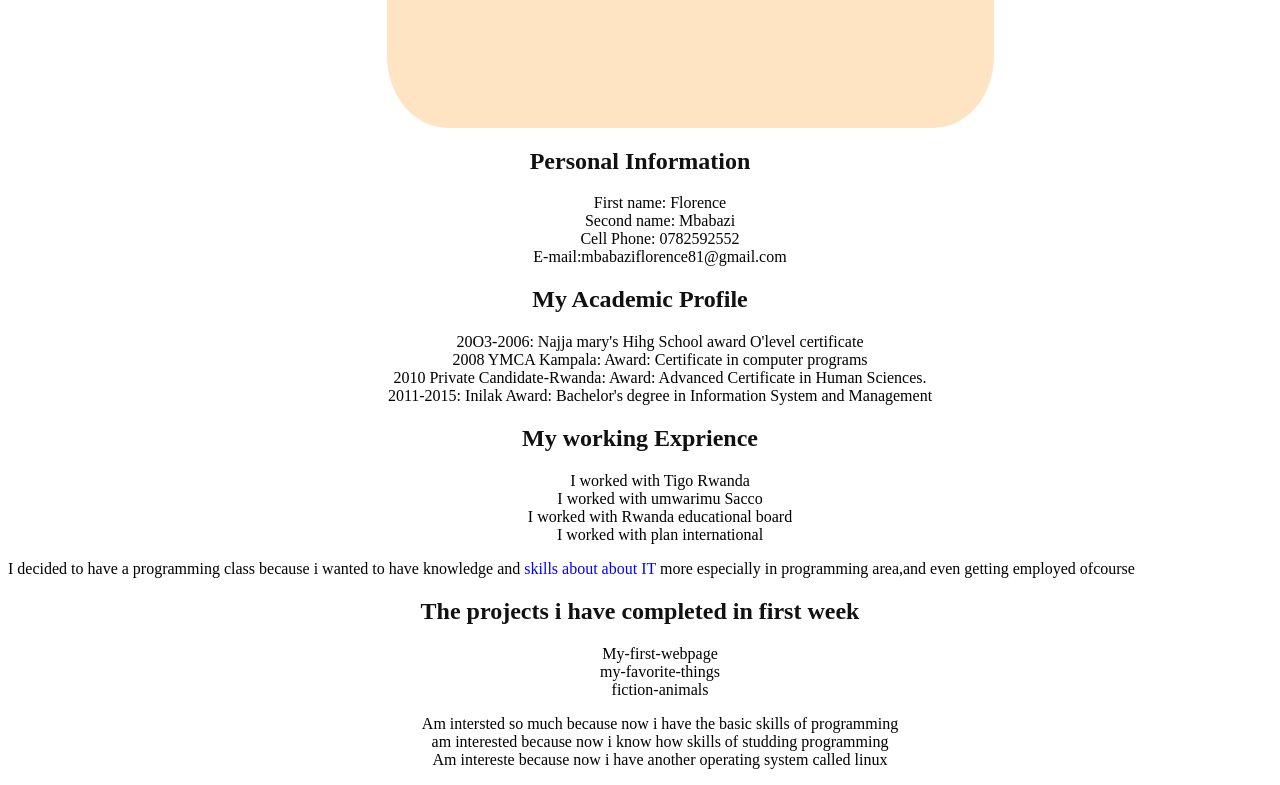
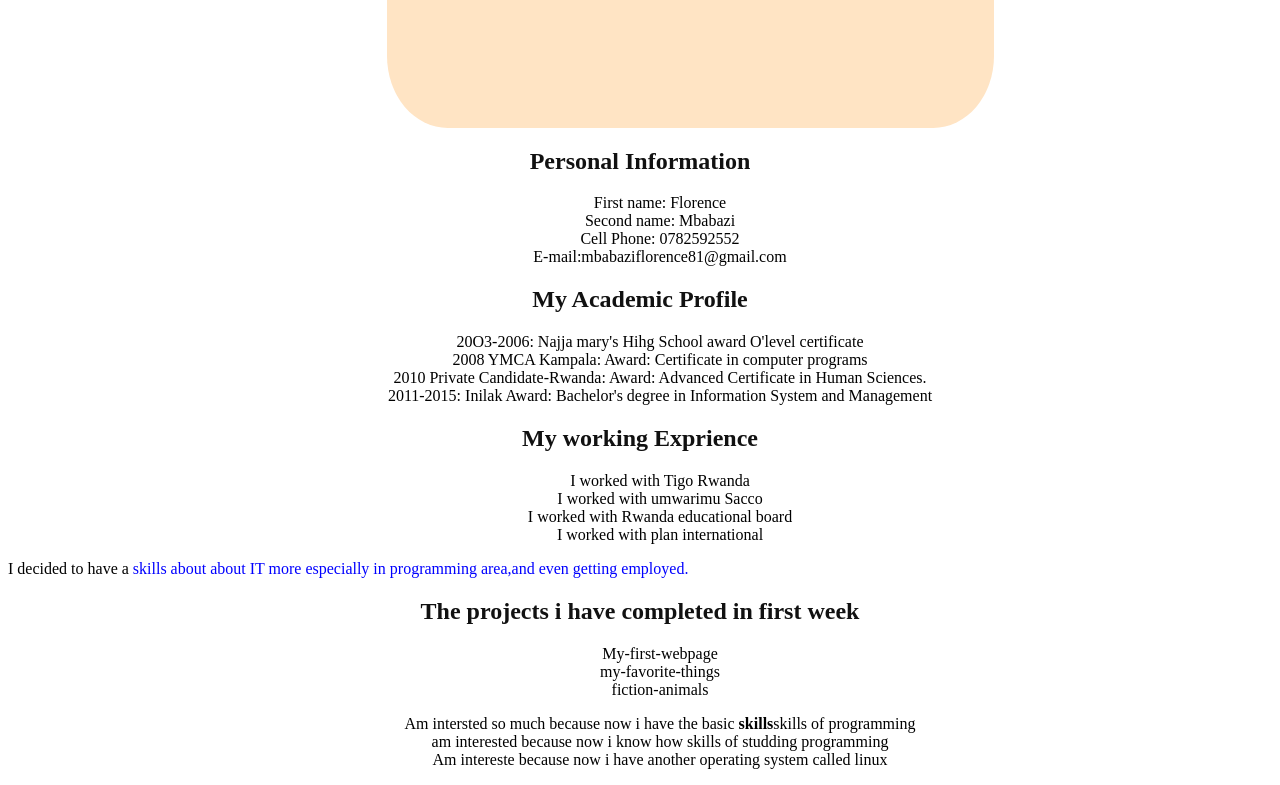
Before and after one commit to mbabazif/portfolio, a plain HTML site: page index.html in a window 1280 px wide. Shown: the part 1181-1966 px from the top of the page. Drawn offline with Linux system fonts and the light colour scheme.

```diff
--- a/florence-exprience.html
+++ b/index.html
@@ -51,7 +51,7 @@
         <li>I worked with Rwanda educational board</li>
         <li>I worked with plan international</li>
         </ul>
-        <p>I decided to have a programming class because i wanted to have knowledge and <span style="color:BLUE;">skills about about IT </span>more especially in programming area,and even getting employed ofcourse</p>
+        <p>I decided to have a <programming class because i wanted to have knowledge and <span style="color:BLUE;">skills about about IT </span>more especially in programming area,and even getting employed.</p>
         <p></p>
         </div>
         <div id="PROJECTS">
@@ -65,7 +65,7 @@
             </div>
         <div class="INTERESTS">
            <ul>
-            <li>Am intersted so much because now i have the basic skills of programming </li>
+            <li>Am intersted so much because now i have the basic <strong>skills</strong>skills of programming </li>
             <li>am interested because now i know how skills of studding programming</li>
             <li>Am intereste because now i have another operating system called linux </li>
            </ul>
```
Also changed, not shown: 1 other file.
